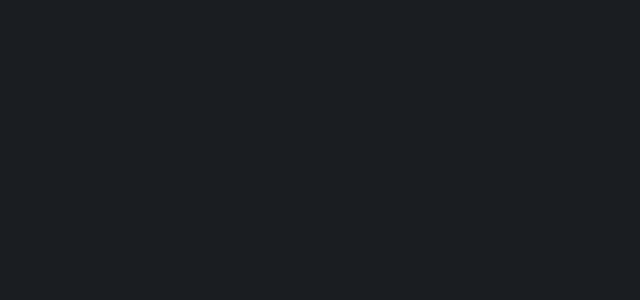
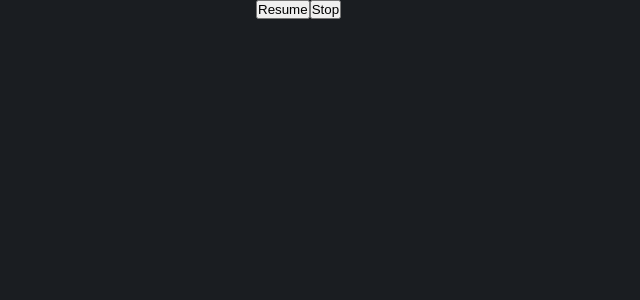
Before and after one commit to counterall/tracking-time, a React (Create React App) app: page / in a window 1280 px wide. Shown: the top 300 px of the page, without its empty margins (0-640 px from the left). Built offline with nearby package versions, Linux system fonts and the light colour scheme.

Commit message:
Add boilerplate of ActiveTask component

```diff
--- a/src/TrackApp.js
+++ b/src/TrackApp.js
@@ -1,15 +1,20 @@
 import React, { Component } from 'react';
 import './style/trackapp.scss';
+import ActiveTask from "./components/ActiveTask";
 
 class TrackApp extends Component {
     constructor(props){
-        super();
+        super(props);
+        this.state = {
+
+        };
     }
 
     render() {
-        return <div className="wrapper"></div>
+        return <div className="wrapper">
+            <ActiveTask />
+        </div>
     }
 }
 
-
 export default TrackApp;
--- /dev/null
+++ b/src/components/ActiveTask.js
@@ -0,0 +1,30 @@
+import React, { Component } from 'react';
+import TimeDisplay from "./active_task/TimeDisplay";
+import TaskInfo from "./active_task/TaskInfo";
+import Buttons from "./active_task/Buttons"
+
+class ActiveTask extends Component {
+    constructor(props) {
+        super(props);
+        this.state = {};
+    }
+
+    handleResumeClick() {
+
+    }
+
+    handleStopClick() {
+
+    }
+
+    render() {
+        const taskMeta = this.props.taskMeta;
+        return <div className="active-task">
+            <TimeDisplay />
+            <TaskInfo meta={taskMeta} />
+            <Buttons resumeTime={()=>{this.handleResumeClick()}} stopTime={()=>{this.handleBtnClick()}} />
+        </div>;
+    }
+}
+
+export default ActiveTask;
--- /dev/null
+++ b/src/components/active_task/Buttons.js
@@ -0,0 +1,11 @@
+import React from 'react';
+
+function Buttons(props) {
+
+    return <div className="active-task__btns">
+        <button className='active-task__btns--resume' onClick={props.resumeTime}>Resume</button>
+        <button className='active-task__btns--stop' onClick={props.stopTime}>Stop</button>
+    </div>;
+}
+
+export default Buttons;
--- /dev/null
+++ b/src/components/active_task/TaskInfo.js
@@ -0,0 +1,7 @@
+import React from 'react';
+
+function TaskInfo(props) {
+    return <div className="active-task__info"></div>;
+}
+
+export default TaskInfo;
--- /dev/null
+++ b/src/components/active_task/TimeDisplay.js
@@ -0,0 +1,12 @@
+import React, { Component } from 'react';
+
+
+class TimeDisplay extends Component {
+
+
+    render() {
+        return <div className="active-task__time"></div>;
+    }
+}
+
+export default TimeDisplay;
```
